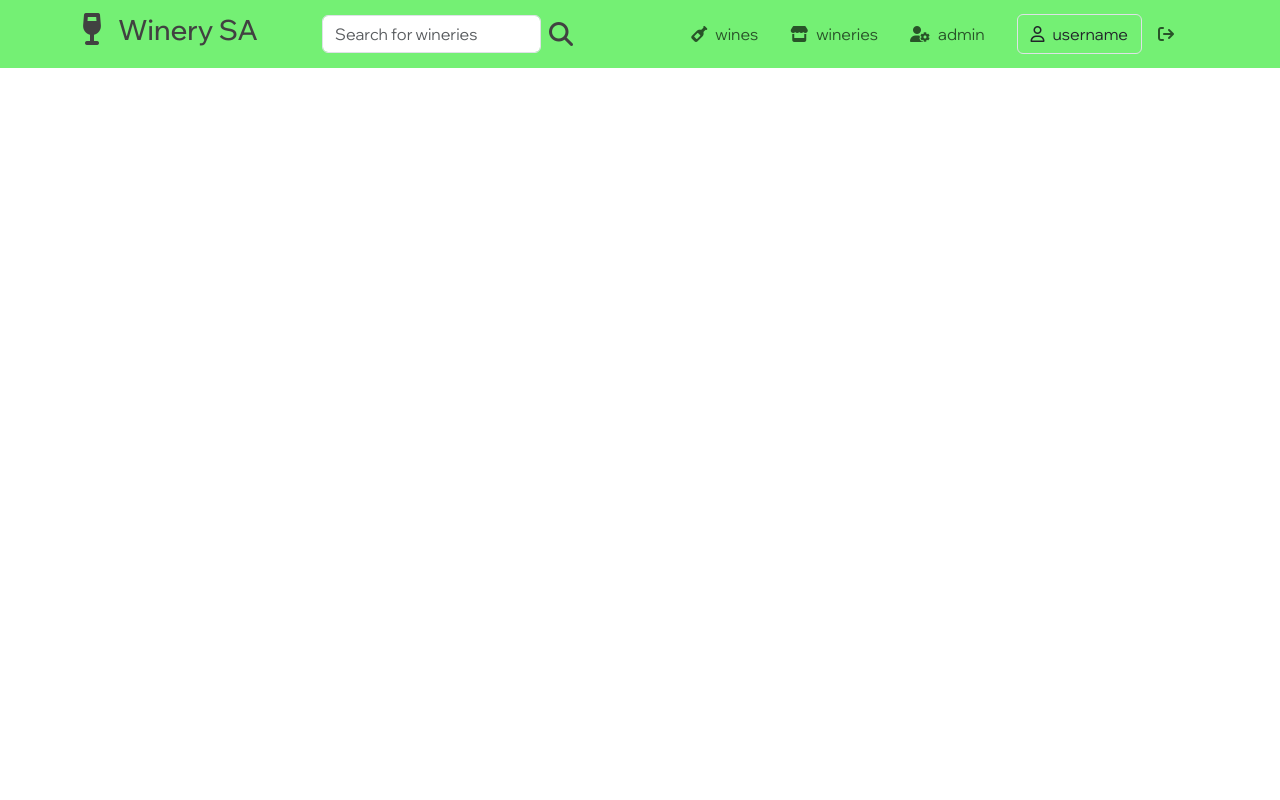
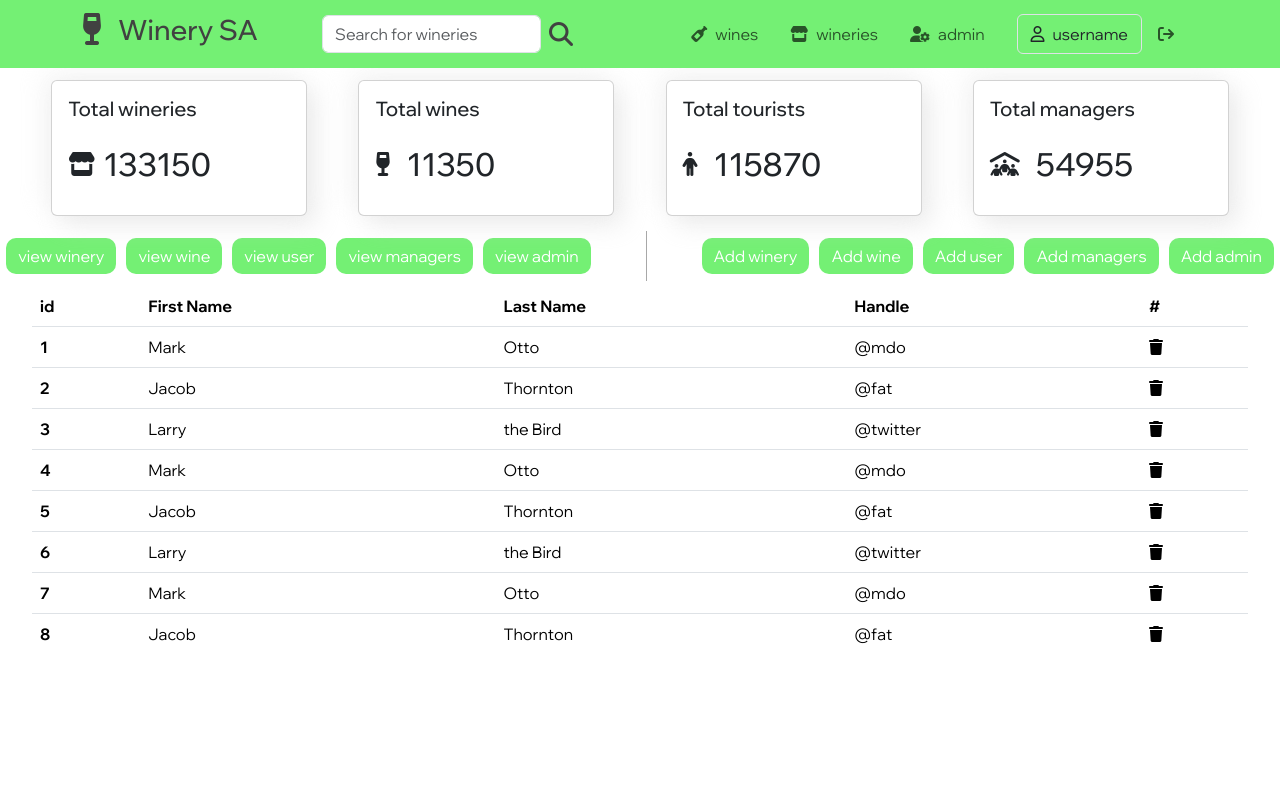
Before and after one commit to TiyisoWolfiez/COS221-PA5, a PHP site: page /Pages/admin.html in a window 1280 px wide. Run offline with PHP 8.4, Linux system fonts and the light colour scheme; some libraries are stand-ins or nearby versions.

Commit message:
admin page complete

```diff
--- a/project/FrontEnd/Pages/admin.html
+++ b/project/FrontEnd/Pages/admin.html
@@ -55,7 +55,160 @@
         </div>
     </nav>
     <!-- navbar -->
+    <nav class="main-admin-container">
+      <nav class="at-a-glance-cards">
+        <div class="card at-a-glance-card">
+          <div class="card-body">
+            <h5 class="card-title">Total wineries</h5>
+            <div class="card-icon-and-count">
+              <i class="fa-solid fa-store pe-2" style="font-size: 1.5rem;"></i>
+              <h2 class="card-text">133150</h2>
+            </div>
+          </div>
+        </div>
+        <div class="card at-a-glance-card">
+          <div class="card-body">
+            <h5 class="card-title">Total wines</h5>
+            <div class="card-icon-and-count">
+              <i class="fa-solid fa-wine-glass pe-3" style="font-size: 1.5rem;"></i>
+              <h2 class="card-text">11350</h2>
+            </div>
+          </div>
+        </div>
+        <div class="card at-a-glance-card">
+          <div class="card-body">
+            <h5 class="card-title">Total tourists</h5>
+            <div class="card-icon-and-count">
+              <i class="fa-solid fa-person pe-3" style="font-size: 1.5rem;"></i>
+              <h2 class="card-text">115870</h2>
+            </div>
+          </div>
+        </div>
+        <div class="card at-a-glance-card">
+          <div class="card-body">
+            <h5 class="card-title">Total managers</h5>
+            <div class="card-icon-and-count">
+              <i class="fa-solid fa-people-roof pe-3" style="font-size: 1.5rem;"></i>
+              <h2 class="card-text">54955</h2>
+            </div>
+          </div>
+        </div>
+      </nav>
+      <nav class="list-of-various-elements">
+        <nav class="navigation-tabs-for-list">
+          <div class="btn btn-primary btns-click">view winery</div>
+          <div class="btn btn-primary btns-click">view wine</div>
+          <div class="btn btn-primary btns-click">view user</div>
+          <div class="btn btn-primary btns-click">view managers</div>
+          <div class="btn btn-primary btns-click">view admin</div>
 
+          <div class="divider"></div>
+
+          <div class="btn btn-primary btns-click">Add winery</div>
+          <div class="btn btn-primary btns-click">Add wine</div>
+          <div class="btn btn-primary btns-click">Add user</div>
+          <div class="btn btn-primary btns-click">Add managers</div>
+          <div class="btn btn-primary btns-click">Add admin</div>
+        </nav>
+        <nav class="container-of-data list-group">
+          <table class="table">
+            <thead>
+              <tr>
+                <th scope="col">id</th>
+                <th scope="col">First Name</th>
+                <th scope="col">Last Name</th>
+                <th scope="col">Handle</th>
+                <th scope="col invisible-row-col">#</th>
+              </tr>
+            </thead>
+            <tbody>
+              <tr>
+                <th scope="row">1</th>
+                <td>Mark</td>
+                <td>Otto</td>
+                <td>@mdo</td>
+                <th scope="row action-btns">
+                  <i class="fa-solid fa-trash action-btn"></i>
+                </th>
+              </tr>
+              <tr>
+                <th scope="row">2</th>
+                <td>Jacob</td>
+                <td>Thornton</td>
+                <td>@fat</td>
+                <th scope="row action-btns">
+                  <i class="fa-solid fa-trash action-btn"></i>
+                </th>
+              </tr>
+              <tr>
+                <th scope="row">3</th>
+                <td>Larry</td>
+                <td>the Bird</td>
+                <td>@twitter</td>
+                <th scope="row action-btns">
+                  <i class="fa-solid fa-trash action-btn"></i>
+                </th>
+              </tr>
+              <tr>
+                <th scope="row">4</th>
+                <td>Mark</td>
+                <td>Otto</td>
+                <td>@mdo</td>
+                <th scope="row action-btns">
+                  <i class="fa-solid fa-trash action-btn"></i>
+                </th>
+              </tr>
+              <tr>
+                <th scope="row">5</th>
+                <td>Jacob</td>
+                <td>Thornton</td>
+                <td>@fat</td>
+                <th scope="row action-btns">
+                  <i class="fa-solid fa-trash action-btn"></i>
+                </th>
+              </tr>
+              <tr>
+                <th scope="row">6</th>
+                <td>Larry</td>
+                <td>the Bird</td>
+                <td>@twitter</td>
+                <th scope="row action-btns">
+                  <i class="fa-solid fa-trash action-btn"></i>
+                </th>
+              </tr>
+              <tr>
+                <th scope="row">7</th>
+                <td>Mark</td>
+                <td>Otto</td>
+                <td>@mdo</td>
+                <th scope="row action-btns">
+                  <i class="fa-solid fa-trash action-btn"></i>
+                </th>
+              </tr>
+              <tr>
+                <th scope="row">8</th>
+                <td>Jacob</td>
+                <td>Thornton</td>
+                <td>@fat</td>
+                <th scope="row action-btns">
+                  <i class="fa-solid fa-trash action-btn"></i>
+                </th>
+              </tr>
+              <tr>
+                <th scope="row">9</th>
+                <td>Larry</td>
+                <td>the Bird</td>
+                <td>@twitter</td>
+                <th scope="row action-btns">
+                  <i class="fa-solid fa-trash action-btn"></i>
+                </th>
+              </tr>
+
+            </tbody>
+          </table>
+        </nav>
+      </nav>
+    </nav>
   <script src="https://cdn.jsdelivr.net/npm/@popperjs/core@2.11.7/dist/umd/popper.min.js" integrity="sha384-zYPOMqeu1DAVkHiLqWBUTcbYfZ8osu1Nd6Z89ify25QV9guujx43ITvfi12/QExE" crossorigin="anonymous"></script>
   <script src="https://cdn.jsdelivr.net/npm/bootstrap@5.3.0-alpha3/dist/js/bootstrap.min.js" integrity="sha384-Y4oOpwW3duJdCWv5ly8SCFYWqFDsfob/3GkgExXKV4idmbt98QcxXYs9UoXAB7BZ" crossorigin="anonymous"></script>
 </body>
--- a/project/FrontEnd/Styles/admin.css
+++ b/project/FrontEnd/Styles/admin.css
@@ -1 +1,96 @@
 /*CHECK IN global.css for what variables are available for use*/
+
+.main-admin-container{
+    height: 100vh;
+    overflow-y: hidden;
+}
+
+.at-a-glance-cards{
+    display: flex;
+    justify-content: space-evenly;
+    margin-top: 80px;
+}
+
+.at-a-glance-card{
+    width: calc(80vw / 4);
+    transition: transform 0.5s ease-in-out;
+    box-shadow:  9px 9px 24px #d7d7d777,
+             -9px -9px 24px #e9e9e962;
+}
+
+.at-a-glance-card:hover{
+    transform: scale(1.03);
+}
+
+.card-icon-and-count{
+    display: flex;
+    height: 70px;
+    align-items: center;
+}
+
+.navigation-tabs-for-list{
+    margin-top: 15px;
+    height: 50px;
+    display: flex;
+    align-items: center;
+    justify-content: center;
+}
+
+.btns-click{
+    margin-left: 5px;
+    margin-right: 5px;
+    cursor: pointer;
+    background-color: var(--app-theme-col) !important;
+    border-radius: 10px !important;
+    border: none !important;
+    transition: transform 0.3s ease-in-out;
+}
+
+.btns-click:hover{
+    opacity: 0.9;
+}
+
+.btns-click:active{
+    transform: scale(0.99);
+}
+
+.divider{
+    margin-left: 50px;
+    margin-right: 50px;
+    width: 1px;
+    background: rgba(128, 128, 128, 0.685);
+    height: 50px;
+}
+
+.container-of-data{
+    margin-top: 5px;
+}
+
+.list-group{
+    height: 45vh;
+    overflow-y: auto;
+    width: 95vw;
+    margin-left: auto;
+    margin-right: auto;
+}
+
+.action-btns{
+    display: flex;
+    max-width: 50px !important;
+}
+
+.action-btn{
+    transition: transform 0.3s ease-in-out;
+}
+
+.action-btn:hover{
+    transform: scale(1.05);
+}
+
+.action-btn:active{
+    transform: scale(0.95);
+}
+
+.invisible-row-col{
+    opacity: 0 !important;
+}
```
